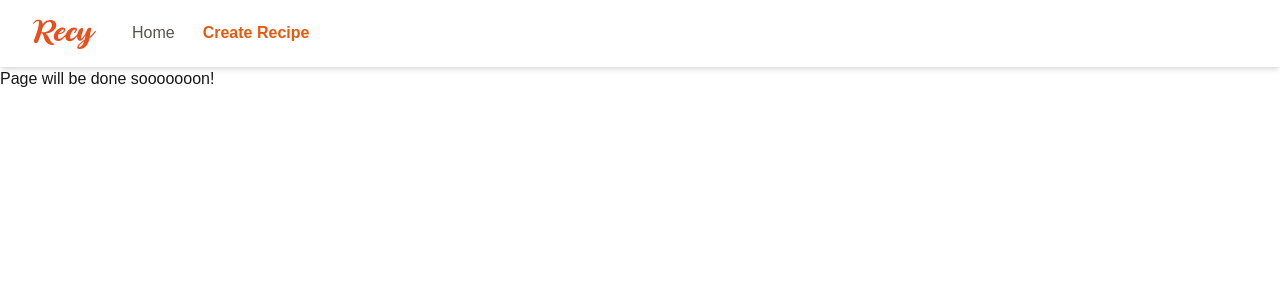
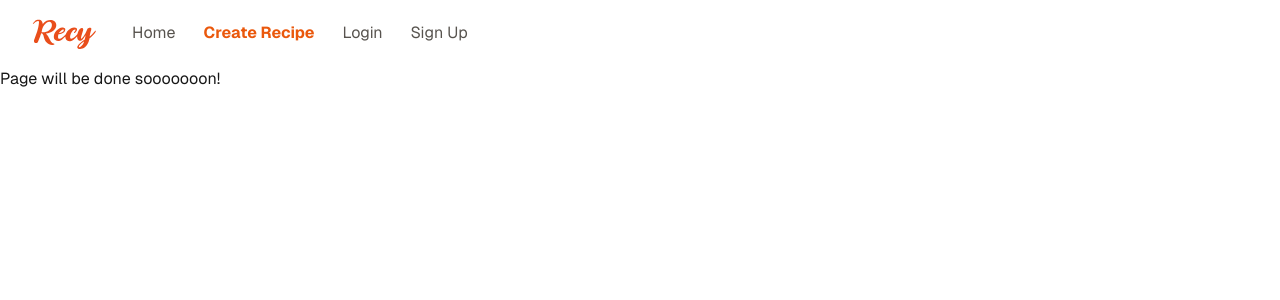
Before and after one commit to Ashraf-Swaidan/recy, a Next.js app: page /create-recipe in a window 1280 px wide. Shown: the top 300 px of the page. Built offline with nearby package versions, Linux system fonts and the light colour scheme; no server answers.

Commit message:
attempting to fix webhook infinite loop issue

```diff
--- a/app/api/webhooks/route.ts
+++ b/app/api/webhooks/route.ts
@@ -1,14 +1,12 @@
 import { Webhook } from "svix";
 import { headers } from "next/headers";
-import { WebhookEvent} from "@clerk/nextjs/server";
+import { WebhookEvent } from "@clerk/nextjs/server";
 import { createUser, updateUser, deleteUser } from "../../../actions/user.action";
 import { NextResponse } from "next/server";
 import { createClerkClient } from '@clerk/backend'
 
-
 export async function POST(req: Request) {
-  // You can find this in the Clerk Dashboard -> Webhooks -> choose the endpoint
-
+  // Initialize Clerk Client
   const clerkClient = createClerkClient({ secretKey: process.env.CLERK_SECRET_KEY })
   const WEBHOOK_SECRET = process.env.WEBHOOK_SECRET;
 
@@ -26,7 +24,7 @@ export async function POST(req: Request) {
 
   // If there are no headers, error out
   if (!svix_id || !svix_timestamp || !svix_signature) {
-    return new Response("Error occured -- no svix headers", {
+    return new Response("Error occurred -- no svix headers", {
       status: 400,
     });
   }
@@ -49,19 +47,25 @@ export async function POST(req: Request) {
     }) as WebhookEvent;
   } catch (err) {
     console.error("Error verifying webhook:", err);
-    return new Response("Error occured", {
+    return new Response("Error occurred", {
       status: 400,
     });
   }
 
   // Do something with the payload
-  // For this guide, you simply log the payload to the console
   const { id } = evt.data;
+  if(!id) return null;
   const eventType = evt.type;
 
+  // Prevent processing if the event is already processed
+  const userMetadata = await clerkClient.users.getUser(id);
+  if (userMetadata.publicMetadata?.processed === true) {
+    return new Response("Event already processed", { status: 200 });
+  }
+
+  // Handling the event based on type
   if (eventType === "user.created") {
-    const { id, email_addresses, image_url, first_name, last_name, username } =
-      evt.data;
+    const { email_addresses, image_url, first_name, last_name, username } = evt.data;
 
     const user = {
       clerkId: id,
@@ -72,14 +76,15 @@ export async function POST(req: Request) {
       lastName: last_name,
     };
 
-    console.log(user);
-
     const newUser = await createUser(user);
 
     if (newUser) {
+      // Mark the user as processed to prevent webhook loop
+
       await clerkClient.users.updateUserMetadata(id, {
         publicMetadata: {
           userId: newUser._id,
+          processed: true,
         },
       });
     }
@@ -88,7 +93,7 @@ export async function POST(req: Request) {
   }
 
   if (eventType === "user.updated") {
-    const { id, email_addresses, image_url, first_name, last_name, username } = evt.data;
+    const { email_addresses, image_url, first_name, last_name, username } = evt.data;
 
     const updatedUser = {
       email: email_addresses[0].email_address,
@@ -98,30 +103,40 @@ export async function POST(req: Request) {
       lastName: last_name,
     };
 
+
     const user = await updateUser(id, updatedUser);
 
     if (user) {
+      // Mark the user as processed
       await clerkClient.users.updateUserMetadata(id, {
         publicMetadata: {
           userId: user._id,
+          processed: true,
         },
       });
     }
-
 
     return NextResponse.json({ message: "User updated", user });
   }
 
   if (eventType === "user.deleted") {
-    const {id} = evt.data;
-    if(!id){
-      return NextResponse.json({message: 'No such id'})
+    const { id } = evt.data;
+    if (!id) {
+      return NextResponse.json({ message: 'No such id' })
     }
     await deleteUser(id);
+
+    // Mark the user as processed
+    await clerkClient.users.updateUserMetadata(id, {
+      publicMetadata: {
+        processed: true,
+      },
+    });
+
     return NextResponse.json({ message: "User deleted" });
   }
 
-  console.log(`Webhook with and ID of ${id} and type of ${eventType}`);
+  console.log(`Webhook with ID ${id} and type ${eventType}`);
   console.log("Webhook body:", body);
 
   return new Response("", { status: 200 });
--- a/app/components/Navbar.tsx
+++ b/app/components/Navbar.tsx
@@ -17,7 +17,7 @@ const Navbar = () => {
   }
 
   return (
-    <div className=" shadow-md">
+    <div className="">
       <nav className="flex items-center justify-between py-4 px-6">
         {/* Logo and Links */}
         <div className="flex items-center gap-7">
@@ -45,15 +45,45 @@ const Navbar = () => {
                 Create Recipe
               </div>
             </Link>
+
+            {/* Login and Signup links for desktop if user is signed out */}
+            {!userId && (
+              <>
+                <Link href="/sign-in">
+                  <div
+                    className={`${
+                      pathname === "/sign-in"
+                        ? "font-bold text-orange-600"
+                        : "text-stone-600"
+                    } `}
+                  >
+                    Login
+                  </div>
+                </Link>
+                <Link href="/sign-up">
+                  <div
+                    className={`${
+                      pathname === "/sign-up"
+                        ? "font-bold text-orange-600"
+                        : "text-stone-600"
+                    } `}
+                  >
+                    Sign Up
+                  </div>
+                </Link>
+              </>
+            )}
           </div>
         </div>
 
         {/* Right-side Links and Mobile Menu Icons */}
         <div className="flex items-center gap-6">
           {/* UserButton for Mobile and Desktop */}
-          <div className="flex items-center">
-            <UserButton />
-          </div>
+          {userId ? (
+            <div className="flex items-center">
+              <UserButton />
+            </div>
+          ) : null}
 
           {/* Hamburger Icon for Mobile */}
           <div className="md:hidden">
@@ -105,6 +135,8 @@ const Navbar = () => {
               Create Recipe
             </div>
           </Link>
+
+          {/* Login and Signup links for mobile if user is signed out */}
           {!userId ? (
             <>
               <Link href="/sign-in">
--- a/app/layout.tsx
+++ b/app/layout.tsx
@@ -1,19 +1,27 @@
 import type { Metadata } from "next";
-
+import Image from "next/image";
 import {
   ClerkProvider,
   ClerkLoaded,
   ClerkLoading
 } from '@clerk/nextjs'
-// import localFont from "next/font/local";
+import localFont from "next/font/local";
 import "./globals.css";
 import Navbar from "./components/Navbar";
+// import {Inter} from 'next/font/google';
 
-// const geistSans = localFont({
-//   src: "./fonts/GeistVF.woff",
-//   variable: "--font-geist-sans",
-//   weight: "100 900",
+// const inter = Inter({
+//   subsets: ["latin"],
+//   weight: ["400", "700"],
+//   variable: "--font-inter",
 // });
+
+const geistSans = localFont({
+  src: "./fonts/GeistVF.woff",
+  variable: "--font-geist-sans",
+  weight: "100 900",
+});
+
 // const geistMono = localFont({
 //   src: "./fonts/GeistMonoVF.woff",
 //   variable: "--font-geist-mono",
@@ -33,9 +41,19 @@ export default function RootLayout({
   return (
     <ClerkProvider>
     <html lang="en">
-      <body>
+      <body className={geistSans.className}>
         <ClerkLoading>
-          <div>Loading app...</div>
+          <div className="flex flex-col gap-6 items-center justify-center h-screen">
+
+            <Image
+            src="/yay.gif"
+            alt="loading.."
+            width={400}
+            height={400}
+            className="rounded-full bg-transparent"
+           />
+
+          </div>
         </ClerkLoading>
         <ClerkLoaded>
           <Navbar />
```
Also changed, not shown: 1 other file (tests, documents, lock files or other folders).
